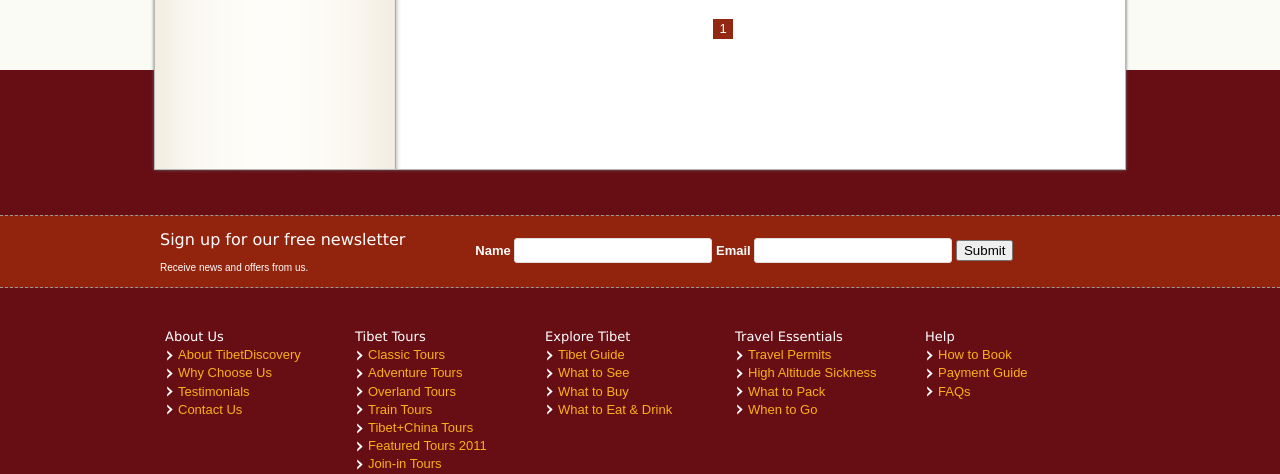
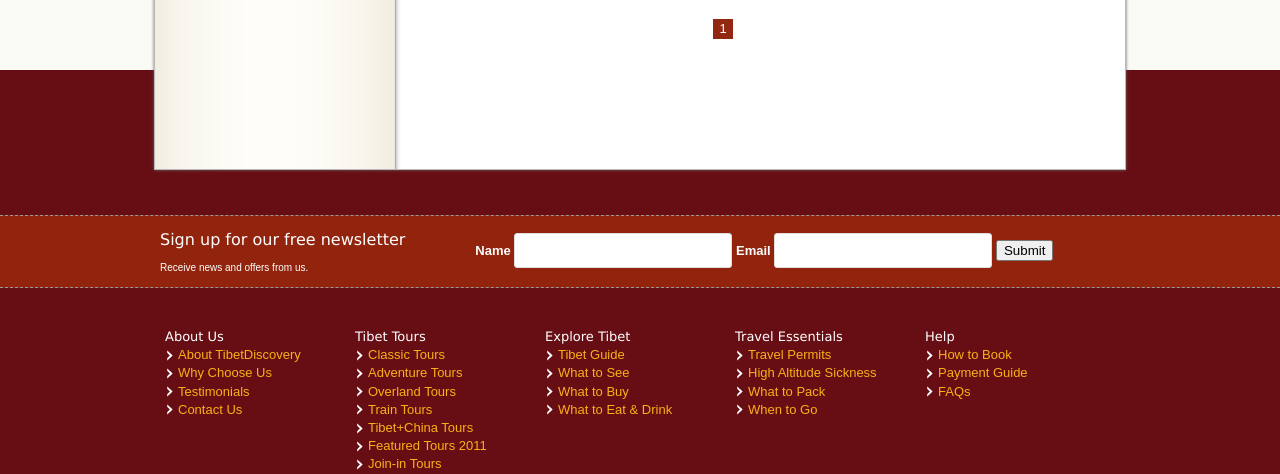
Before and after one commit to hellocreep/TD, a Django app: page /aboutus/ in a window 1280 px wide. Shown: the part 2416-2890 px from the top of the page. Run offline with Django 3.2, Linux system fonts and the light colour scheme.

Commit message:
global.css

```diff
--- a/pool/assets/styles/global-published.css
+++ b/pool/assets/styles/global-published.css
@@ -178,8 +178,8 @@ input.error {
 }
 
 input[type="text"]{
-	height: 17px;
-	width: 180px;
+	height: 27px;
+	width: 200px;
 }
 
 input[type="text"],textarea {
```
